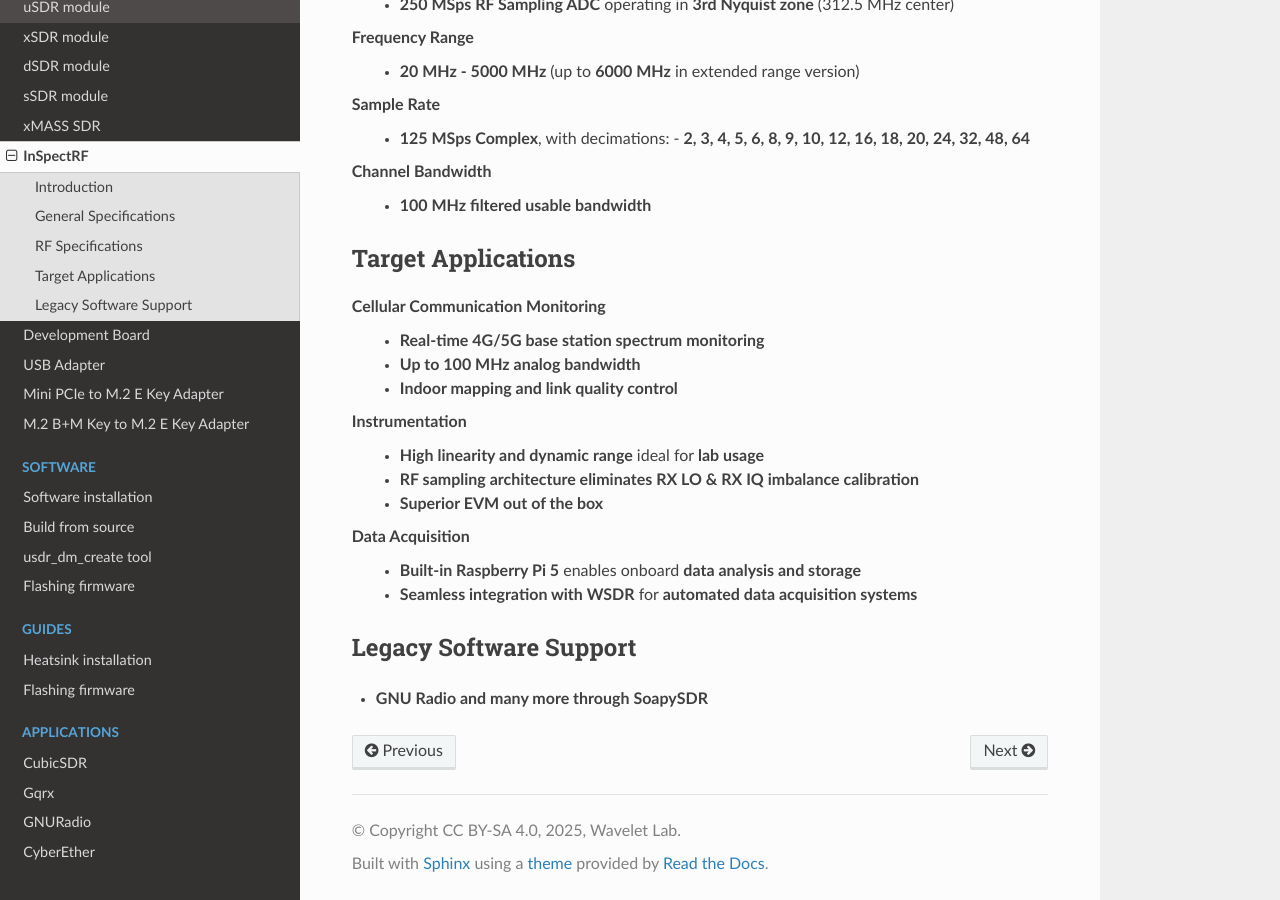
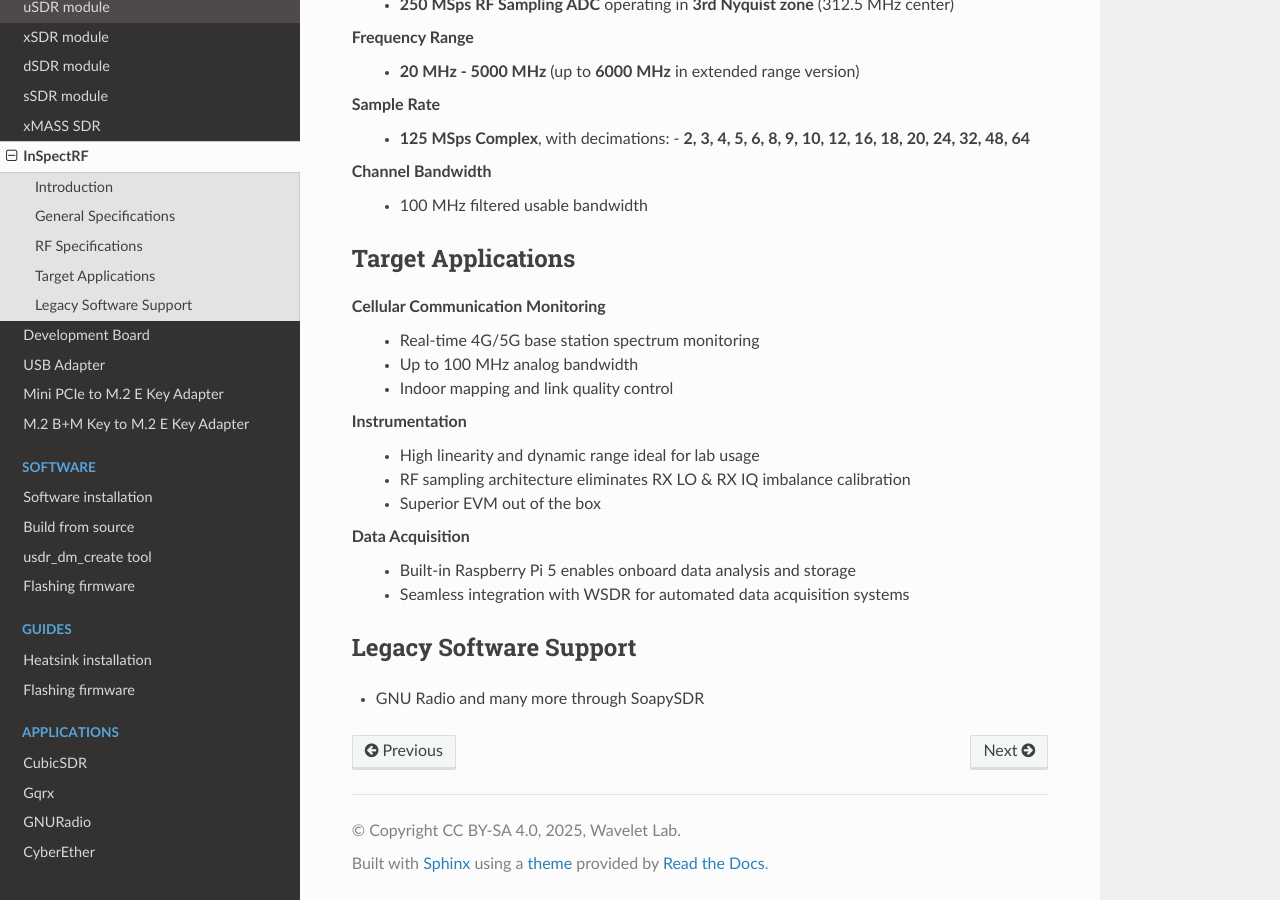
Before and after one commit to wavelet-lab/docs, a Sphinx documentation site: the page built from source/hardware/inspectrf.rst, in a window 1280 px wide and 900 px high, scrolled down 1535 px. Built offline with Sphinx 7.4.7 and the Read the Docs theme 3.1.0, drawn with Linux system fonts in a browser that asks for light colours; some of the changed text lies outside the part shown.

```diff
--- a/source/hardware/inspectrf.rst
+++ b/source/hardware/inspectrf.rst
@@ -2,7 +2,7 @@
 InSpectRF
 =========
 
-A **superheterodyne receiver solution** offering **wide dynamic range and linearity** for **spectrum monitoring applications**.
+A superheterodyne receiver solution offering wide dynamic range and linearity for spectrum monitoring applications.
 
 .. image:: ../_static/inspectrf.jpg
    :alt: inspectrf
@@ -48,26 +48,26 @@ RF Specifications
     - **2, 3, 4, 5, 6, 8, 9, 10, 12, 16, 18, 20, 24, 32, 48, 64**
 
 **Channel Bandwidth**
-  - **100 MHz filtered usable bandwidth**
+  - 100 MHz filtered usable bandwidth
 
 Target Applications
 ===================
 
 **Cellular Communication Monitoring**
-  - **Real-time 4G/5G base station spectrum monitoring**
-  - **Up to 100 MHz analog bandwidth**
-  - **Indoor mapping and link quality control**
+  - Real-time 4G/5G base station spectrum monitoring
+  - Up to 100 MHz analog bandwidth
+  - Indoor mapping and link quality control
 
 **Instrumentation**
-  - **High linearity and dynamic range** ideal for **lab usage**
-  - **RF sampling architecture eliminates RX LO & RX IQ imbalance calibration**
-  - **Superior EVM out of the box**
+  - High linearity and dynamic range ideal for lab usage
+  - RF sampling architecture eliminates RX LO & RX IQ imbalance calibration
+  - Superior EVM out of the box
 
 **Data Acquisition**
-  - **Built-in Raspberry Pi 5** enables onboard **data analysis and storage**
-  - **Seamless integration with WSDR** for **automated data acquisition systems**
+  - Built-in Raspberry Pi 5 enables onboard data analysis and storage
+  - Seamless integration with WSDR for automated data acquisition systems
 
 Legacy Software Support
 =======================
 
-- **GNU Radio and many more through SoapySDR**
+- GNU Radio and many more through SoapySDR
```
